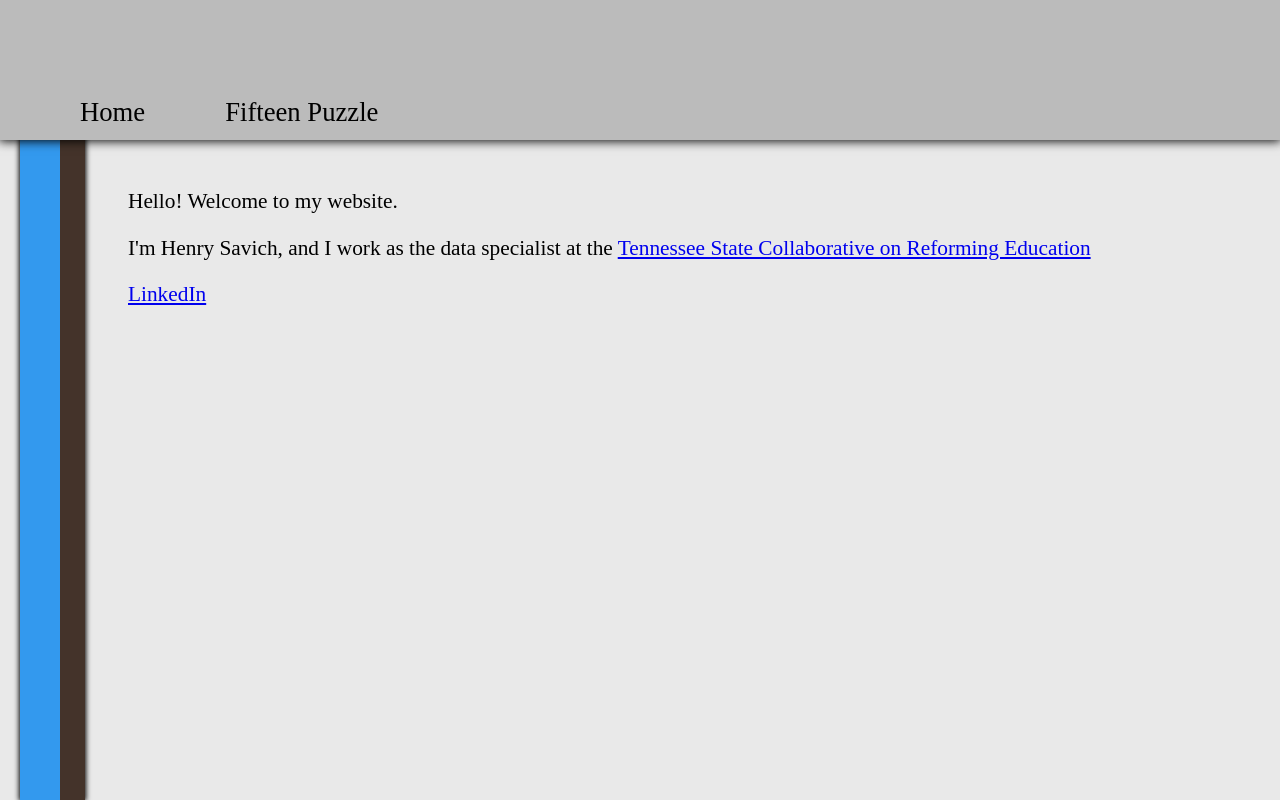
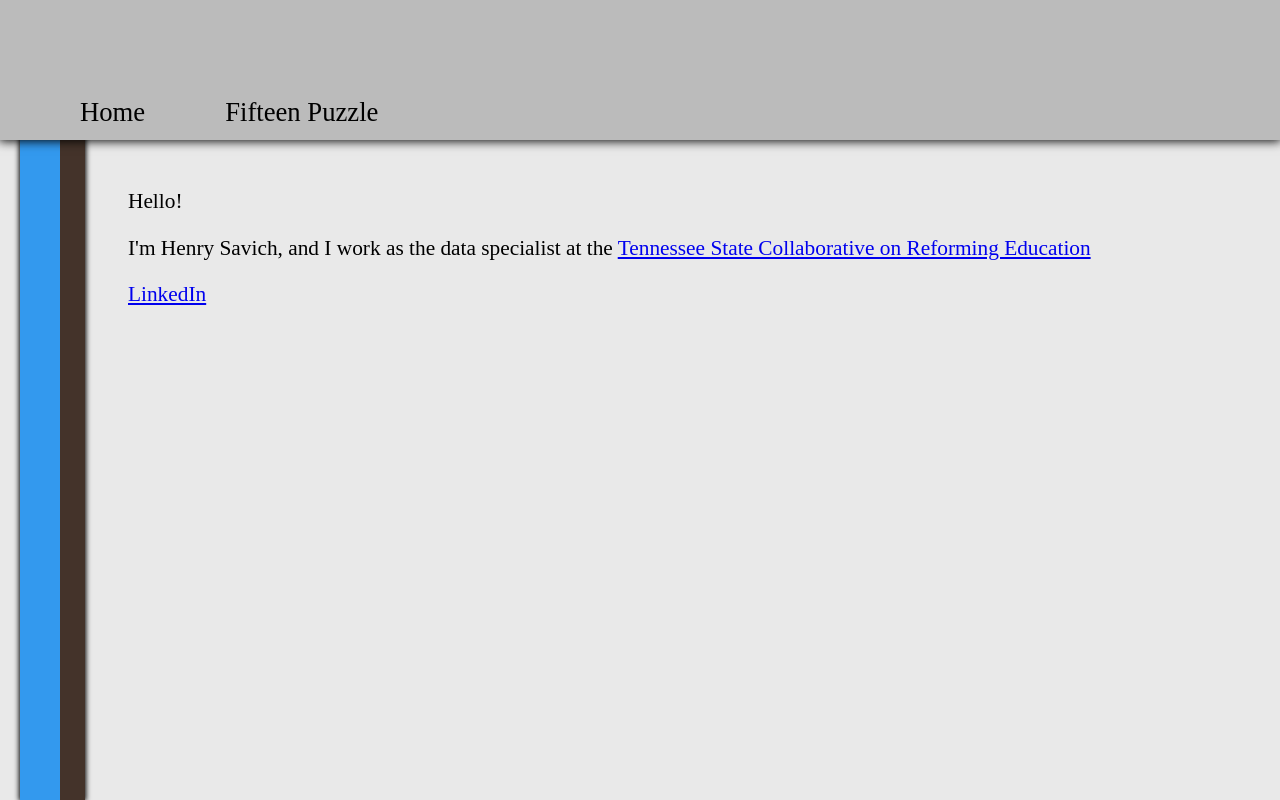
Before and after one commit to HSavich/henrysavich-website, a plain HTML site: page index.html in a window 1280 px wide. Drawn offline with Linux system fonts and the light colour scheme.

```diff
--- a/index.html
+++ b/index.html
@@ -22,7 +22,7 @@
             </div>
         </div>
         <div class = 'content'>
-            <p> Hello! Welcome to my website.</p>
+            <p> Hello!</p>
             <p class = 'paragraph'>
                 I'm Henry Savich, and I work as the data specialist at the <a href= https://www.tnscore.org>
                 Tennessee State Collaborative on Reforming Education</a>
```
Also changed, not shown: 3 other files.
